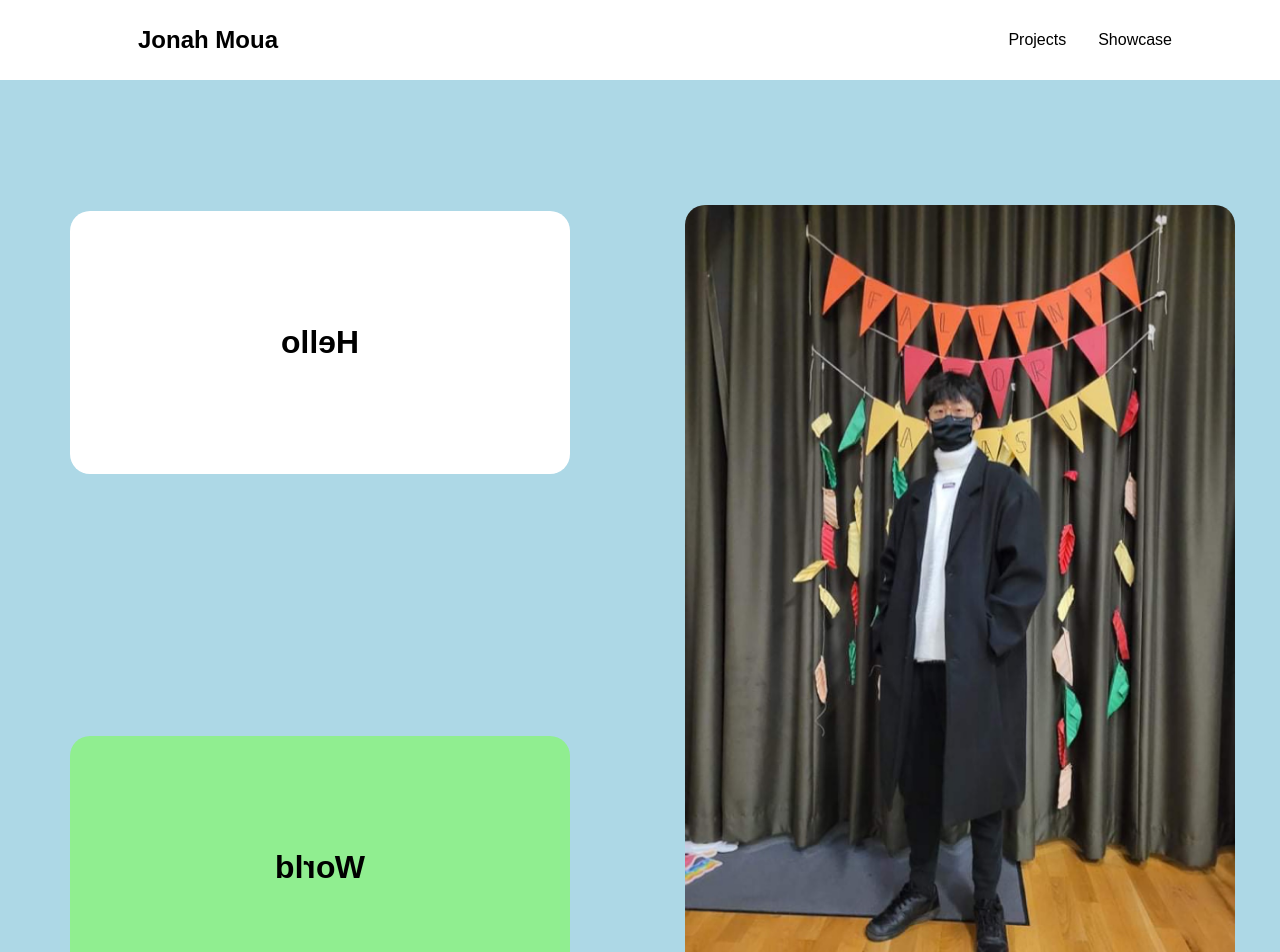
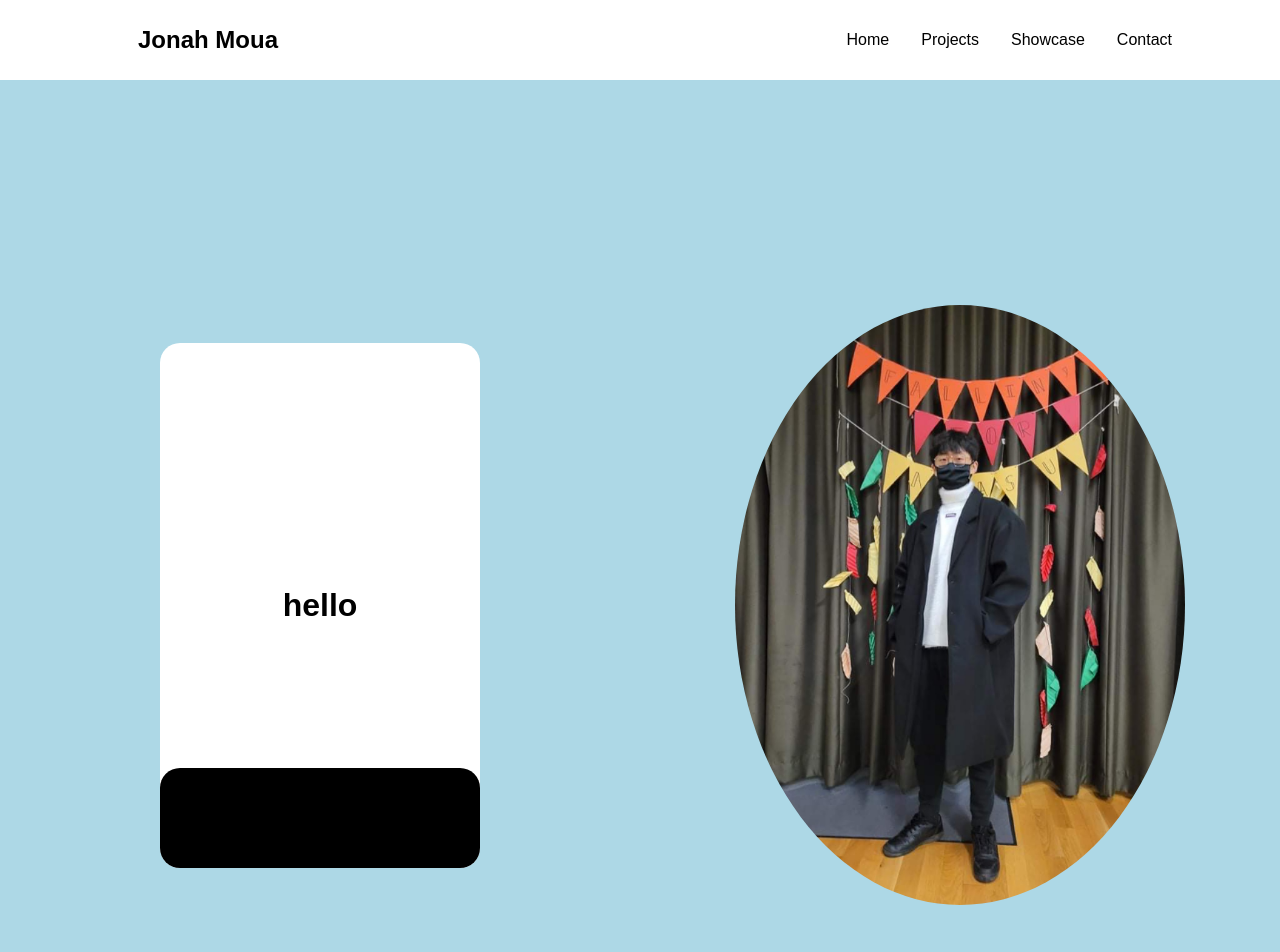
Before and after one commit to JonahMoua/ReactPort, a React (Create React App) app: page / in a window 1280 px wide. Shown: the top 952 px of the page. Built offline with nearby package versions, Linux system fonts and the light colour scheme.

Commit message:
Implemented Footer for Card

```diff
--- a/src/components/HeroSection/HeroSectionElements.js
+++ b/src/components/HeroSection/HeroSectionElements.js
@@ -10,15 +10,36 @@ height: 1050px;
 position: relative;
 z-index: 1;
 
-
 }
 `
 
 export const HeroLeftColumn = styled.div`
 flex: 1;
-display: grid;
+display: flex;
 align-items: center;
 justify-content: center;
+`
+
+export const TextWrapper = styled.div`
+display: flex;
+align-items: center;
+justify-content: center;
+background: white;
+width: 50%;
+height: 50%;
+border-radius: 20px;
+position: relative;
+// padding-bottom: 50px;
+`
+
+export const TextWrapperFooter = styled.div`
+position: absolute;
+bottom: 0;
+left: 0;
+width: 100%;
+height: 100px;
+background-color: black;
+border-radius: 20px;
 `
 
 export const HeroRightColumn = styled.div`
@@ -32,54 +53,21 @@ export const ImgWrapper = styled.div`
 display: flex;
 justify-content: center;
 align-items: center;
-width: 100%;
+width: 50%;
 height: auto;
 
 `
 export const Img = styled.img`
-width: 550px;
-height: 800px;
-border-radius: 20px;
+border-radius: 50%;
+object-fit: cover;
+width: 600px;
+height: 600px;
 
 &:hover {
     transform: scale(1.1);
 }
 `
 
-export const TextRow1 = styled.div`
-background: white;
-border-radius: 20px;
-height: 50%;
-width: 500px;
-display: flex;
-justify-content: center;
-align-items: center;
-
-transform: ${(isFlipped1) => (isFlipped1 ? 'rotateY(180deg)' : 'rotateY(0)')};
-transition: transform 0.6s;
-cursor: pointer;
-
-&:hover {
-    transform: scale(1.1);
-}
-`
-
-export const TextRow2 = styled.div`
-background: lightgreen;
-border-radius: 20px;
-height: 50%;
-display: flex;
-justify-content: center;
-align-items: center;
-
-transform: ${(isFlipped2) => (isFlipped2 ? 'rotateY(180deg)' : 'rotateY(0)')};
-transition: transform 0.6s;
-cursor: pointer;
-
-&:hover {
-    transform: scale(1.1);
-}
-`
 export const Text = styled.h1`
 
 `
--- a/src/components/HeroSection/index.js
+++ b/src/components/HeroSection/index.js
@@ -5,9 +5,9 @@ HeroLeftColumn,
 HeroRightColumn,
 ImgWrapper,
 Img,
-TextRow1,
-TextRow2,
-Text
+TextWrapper,
+Text,
+TextWrapperFooter
 
 
 } from './HeroSectionElements'
@@ -15,38 +15,18 @@ Text
 const HeroSection = () => {
 
 
-  const [isFlipped1, setIsFlipped1] = useState(false);
-  const [isFlipped2, setIsFlipped2] = useState(false);
-
-  const toggleFlip1 = () => {
-    setIsFlipped1(!isFlipped1);
-  };
-
-  const toggleFlip2 = () => {
-    setIsFlipped2(!isFlipped2);
-  };
-
-
-
   return (
     <>
     <HeroContainer id='home'>
           <HeroLeftColumn>
-
-                <TextRow1 isFlipped={isFlipped1} onClick={toggleFlip1}>
-                      <Text>
-                        Hello
-                      </Text>
-                </TextRow1>
-                <TextRow2 isFlipped={isFlipped2} onClick={toggleFlip2}>
-                      <Text>
-                        World
-                      </Text>
-                </TextRow2>
-
+              <TextWrapper>
+              <h1>hello</h1>
+              <TextWrapperFooter>  </TextWrapperFooter>
+              </TextWrapper>
             </HeroLeftColumn>
 
             <HeroRightColumn>
+
               <ImgWrapper>
                 <Img src={picImg} />
               </ImgWrapper>
--- a/src/components/Navbar/index.js
+++ b/src/components/Navbar/index.js
@@ -40,6 +40,12 @@ export const Navbar = () => {
 
         <NavMenu>
 
+        <NavItem>
+
+            <NavLinks scrollNav={scrollNav}>Home</NavLinks>
+
+          </NavItem>
+
           <NavItem>
 
             <NavLinks scrollNav={scrollNav}>Projects</NavLinks>
@@ -49,6 +55,12 @@ export const Navbar = () => {
           <NavItem>
 
             <NavLinks scrollNav={scrollNav}>Showcase</NavLinks>
+
+          </NavItem>
+
+          <NavItem>
+
+            <NavLinks scrollNav={scrollNav}>Contact</NavLinks>
 
           </NavItem>
 
```
